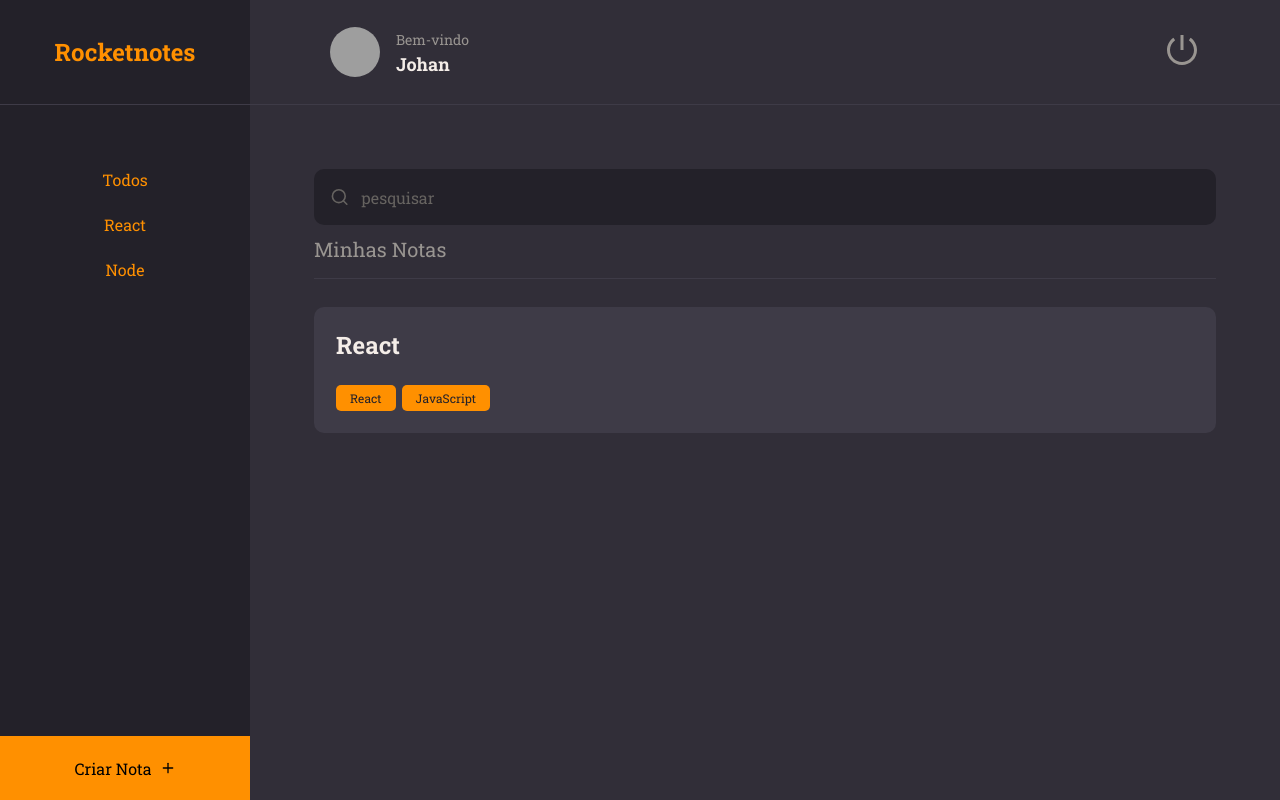
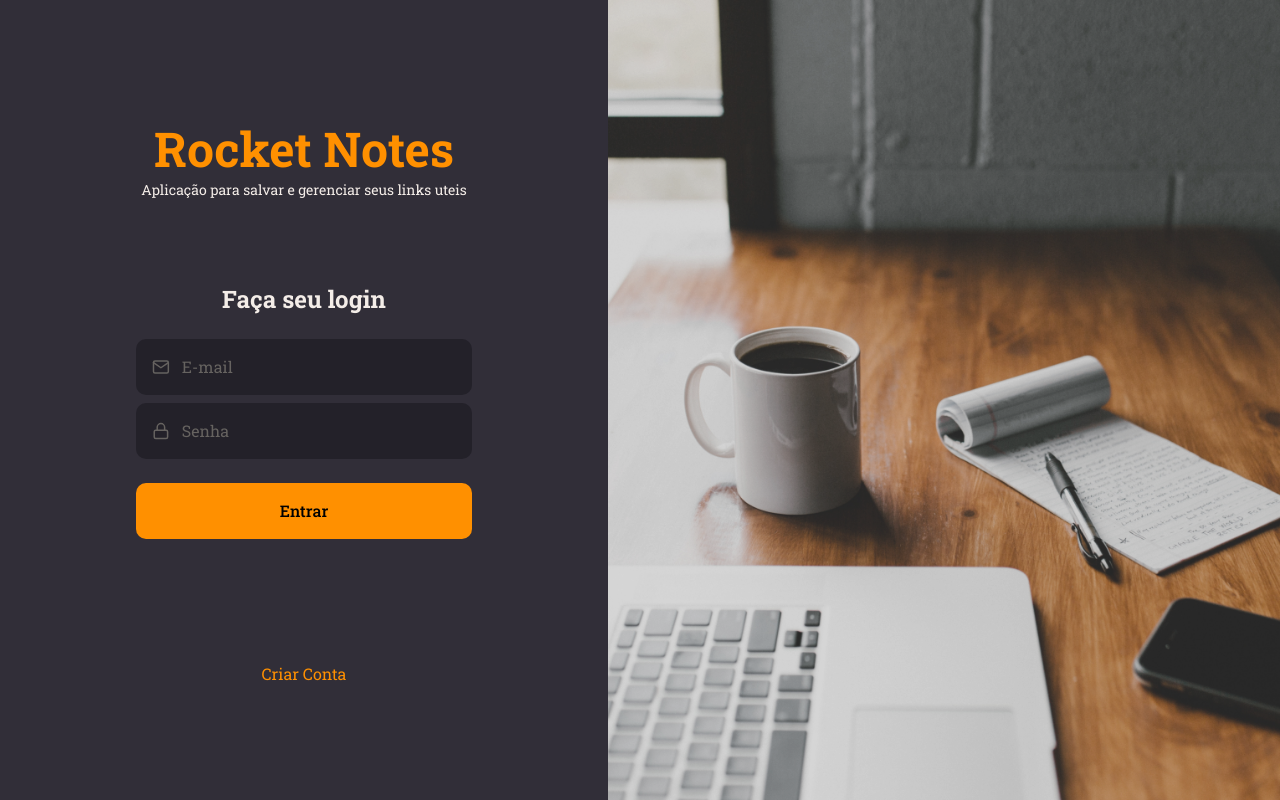
Before and after one commit to FWalterDias/Rocketnotes, a React (Vite) app: page / in a window 1280 px wide. Built offline with nearby package versions, Linux system fonts and the light colour scheme; grey boxes are pictures that could not be loaded.

Commit message:
criando pagina de signin

```diff
--- a/src/main.jsx
+++ b/src/main.jsx
@@ -1,15 +1,15 @@
 import React from 'react';
 import ReactDOM from 'react-dom/client';
 import { ThemeProvider } from 'styled-components';
-import { Home } from './pages/Home';
 import theme from './styles/theme';
 import GlobalStyle from './styles/global';
+import { Signin } from './pages/Signin';
 
 ReactDOM.createRoot(document.getElementById('root')).render(
   <React.StrictMode>
     <ThemeProvider theme={theme}>
       <GlobalStyle />
-      <Home />
+      <Signin />
     </ThemeProvider>
   </React.StrictMode>,
 )
--- /dev/null
+++ b/src/pages/Signin/index.jsx
@@ -0,0 +1,34 @@
+import { FiLock, FiMail } from "react-icons/fi";
+import { Button } from "../../components/Button";
+import { Input } from "../../components/Input";
+import { Background, Container, Form } from "./styles";
+
+export function Signin() {
+    return (
+        <Container>
+            <Form>
+                <h1>Rocket Notes</h1>
+                <p>Aplicação para salvar e gerenciar seus links uteis</p>
+
+                <h2>Faça seu login</h2>
+
+                <Input
+                    placeholder="E-mail"
+                    type="text"
+                    icon={FiMail}
+                />
+                <Input
+                    placeholder="Senha"
+                    type="password"
+                    icon={FiLock}
+                />
+
+                <Button tittle="Entrar" />
+
+                <a href="">Criar Conta</a>
+            </Form>
+
+            <Background />
+        </Container>
+    )
+}
--- /dev/null
+++ b/src/pages/Signin/styles.js
@@ -0,0 +1,51 @@
+import styled from 'styled-components';
+import bacgroundImg from "../../assets/background.png"
+
+export const Container = styled.div`
+    height: 100vh;
+
+    display: flex;
+    align-items: stretch;
+
+`;
+
+export const Form = styled.form`
+    display: flex;
+    flex: 1;
+    flex-direction: column;
+    justify-content: center;
+    align-items: center;
+
+    padding: 0 13.6rem;
+
+    text-align: center;
+
+    h1{
+        font-size: 4.8rem;
+        color: ${({ theme }) => theme.COLORS.ORANGE};
+    }
+
+    h2{
+        font-size: 2.4rem;
+        margin-top: 8.4rem;
+        margin-bottom: 2.4rem;
+    }
+
+    p{
+        font-size: 1.4rem;
+        color: ${({ theme }) => theme.COLORS.GRAY};
+    }
+
+    a{
+        margin-top: 12.4rem;
+        color: ${({ theme }) => theme.COLORS.ORANGE};
+    }
+`;
+
+export const Background = styled.div`
+    flex: 2;
+
+    background: url(${bacgroundImg}) no-repeat center center;
+    background-size: cover;
+    filter: contrast(70%);
+`;
```
Also changed, not shown: src/assets/background.png (added).
